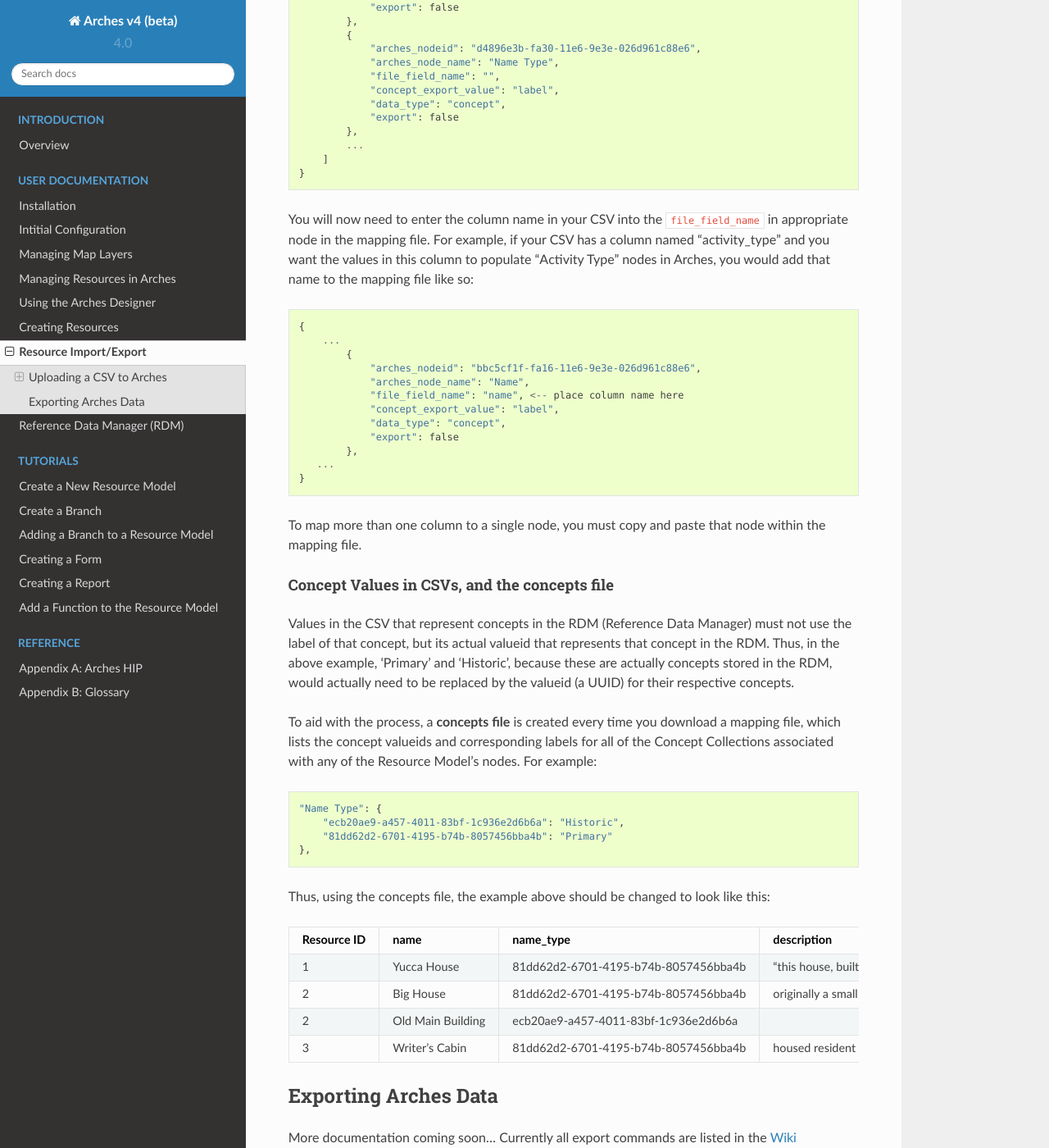
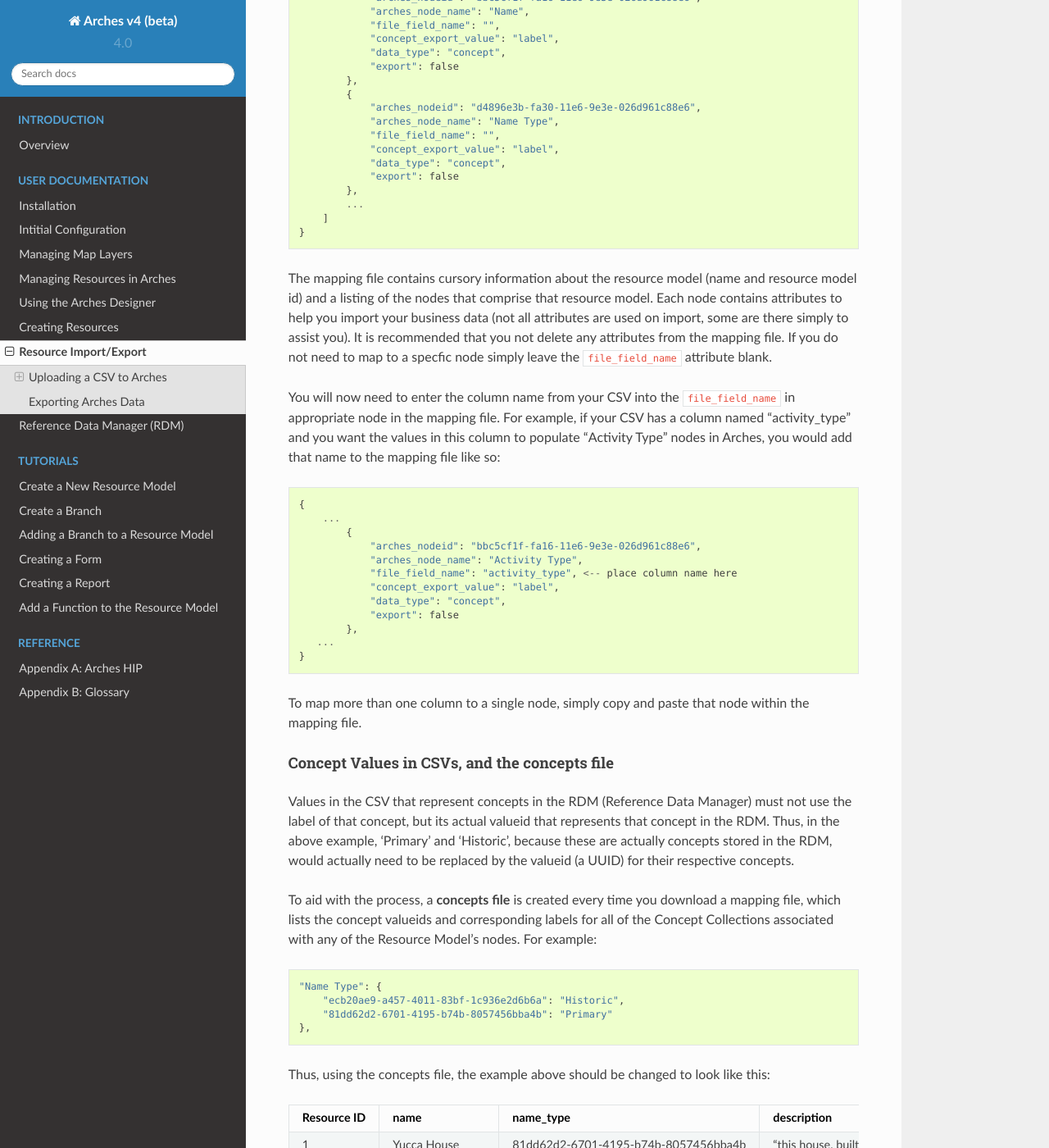
Before and after one commit to archesproject/arches-docs, a Sphinx documentation site: the page built from docs/import-export.txt, in a window 1280 px wide and 1400 px high, scrolled down 3292 px. Shown: the whole window at 82% size. Built offline with Sphinx 7.4.7 and the Read the Docs theme 2.0.0, drawn with Linux system fonts in a browser that asks for light colours; some of the changed text lies outside the part shown.

Commit message:
Update import-export.txt

```diff
--- a/docs/import-export.txt
+++ b/docs/import-export.txt
@@ -79,6 +79,8 @@
 
 *CSV with three resources, one of which has two groups of* ``name`` *and* ``name_type`` *attributes. See below for more on the 'Primary' and 'Historic' labels.*
 
+The data_type attribute in the mapping file(see below) can help you determine what data type (string, number, conceptid, geometry, etc.) is valid for each column in your csv.
+
 Some data types require specially formatted values:
 
 * **Dates** All dates must be formatted as YYYY-MM-DD
@@ -125,14 +127,16 @@
         ]
     }
 
-You will now need to enter the column name in your CSV into the ``file_field_name`` in appropriate node in the mapping file. For example, if your CSV has a column named "activity_type" and you want the values in this column to populate "Activity Type" nodes in Arches, you would add that name to the mapping file like so::
+The mapping file contains cursory information about the resource model (name and resource model id) and a listing of the nodes that comprise that resource model. Each node contains attributes to help you import your business data (not all attributes are used on import, some are there simply to assist you). It is recommended that you not delete any attributes from the mapping file. If you do not need to map to a specfic node simply leave the ``file_field_name`` attribute blank.
+
+You will now need to enter the column name from your CSV into the ``file_field_name`` in appropriate node in the mapping file. For example, if your CSV has a column named "activity_type" and you want the values in this column to populate "Activity Type" nodes in Arches, you would add that name to the mapping file like so::
 
     {
         ...
             {
                 "arches_nodeid": "bbc5cf1f-fa16-11e6-9e3e-026d961c88e6",
-                "arches_node_name": "Name",
-                "file_field_name": "name", <-- place column name here
+                "arches_node_name": "Activity Type",
+                "file_field_name": "activity_type", <-- place column name here
                 "concept_export_value": "label",
                 "data_type": "concept",
                 "export": false
@@ -140,7 +144,7 @@
        ...
     }
 
-To map more than one column to a single node, you must copy and paste that node within the mapping file.
+To map more than one column to a single node, simply copy and paste that node within the mapping file.
 
 .. _concepts:
 
```
